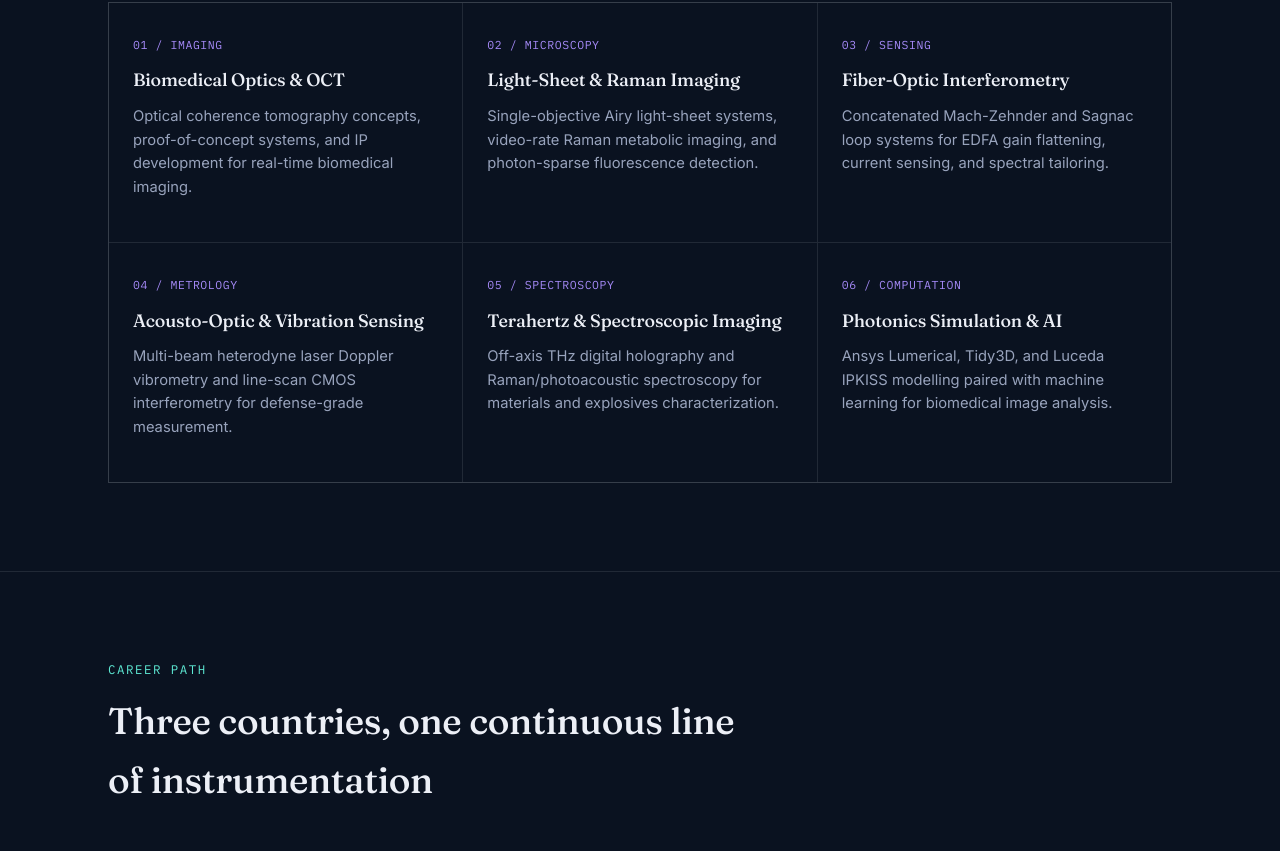
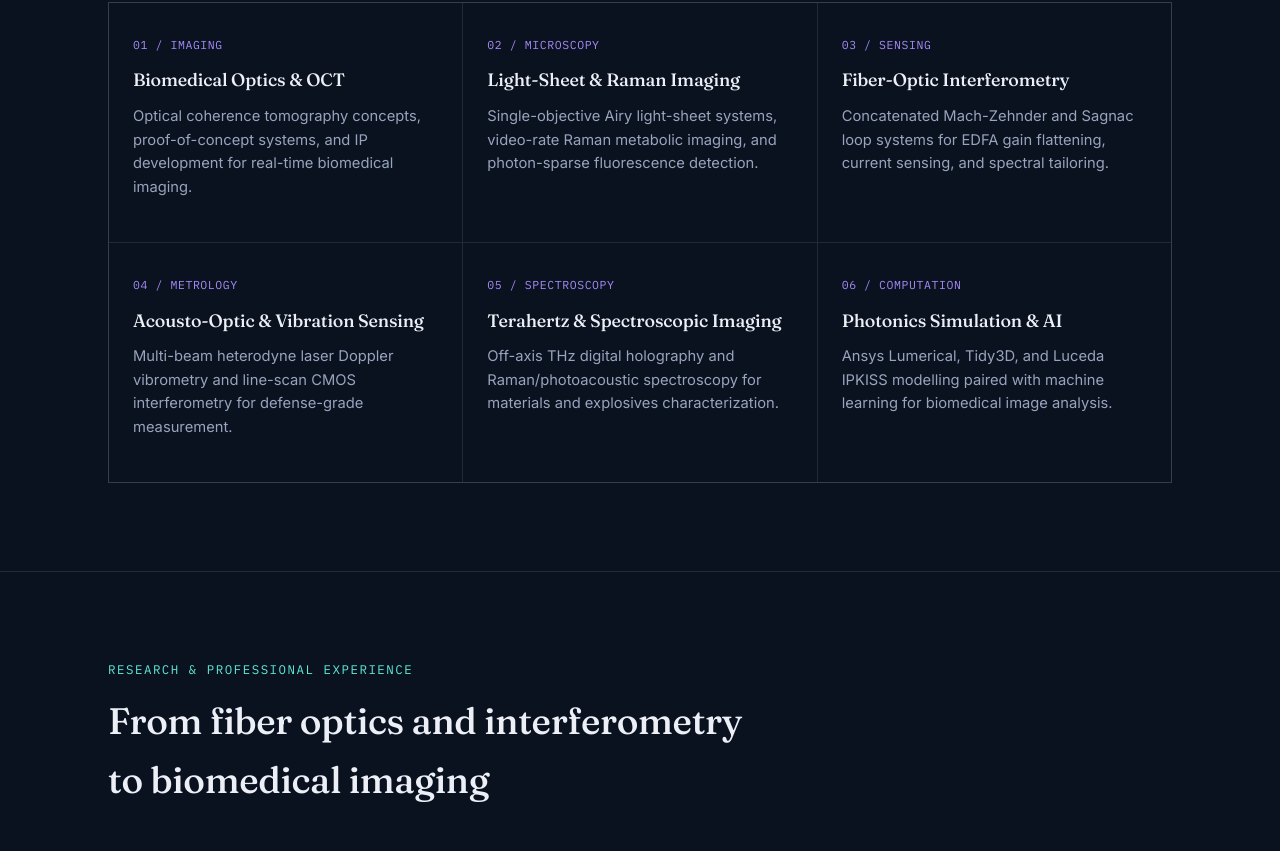
Before and after one commit to drkasuramachandran/drkasuramachandran.github.io, a plain HTML site: page index.html in a window 1280 px wide. Shown: the part 1930-2781 px from the top of the page. Drawn offline with Linux system fonts and the light colour scheme.

Commit message:
Rename 'Career' section to 'Experience'

```diff
--- a/index.html
+++ b/index.html
@@ -327,7 +327,7 @@
     <ul class="navlinks" id="navlinks">
       <li><a href="#about">About</a></li>
       <li><a href="#research">Research</a></li>
-      <li><a href="#career">Career</a></li>
+      <li><a href="#career">Experience</a></li>
       <li><a href="#publications">Publications</a></li>
       <li><a href="#recognition">Recognition</a></li>
       <li><a href="#contact">Contact</a></li>
@@ -509,8 +509,8 @@
   <section id="career">
     <div class="wrap">
       <div class="section-head reveal">
-        <span class="eyebrow">Career Path</span>
-        <h2>Three countries, one continuous line of instrumentation</h2>
+        <span class="eyebrow">Research & Professional Experience</span>
+        <h2>From fiber optics and interferometry to biomedical imaging</h2>
       </div>
       <div class="beam reveal">
         <div class="beam-line" aria-hidden="true"></div>
```
